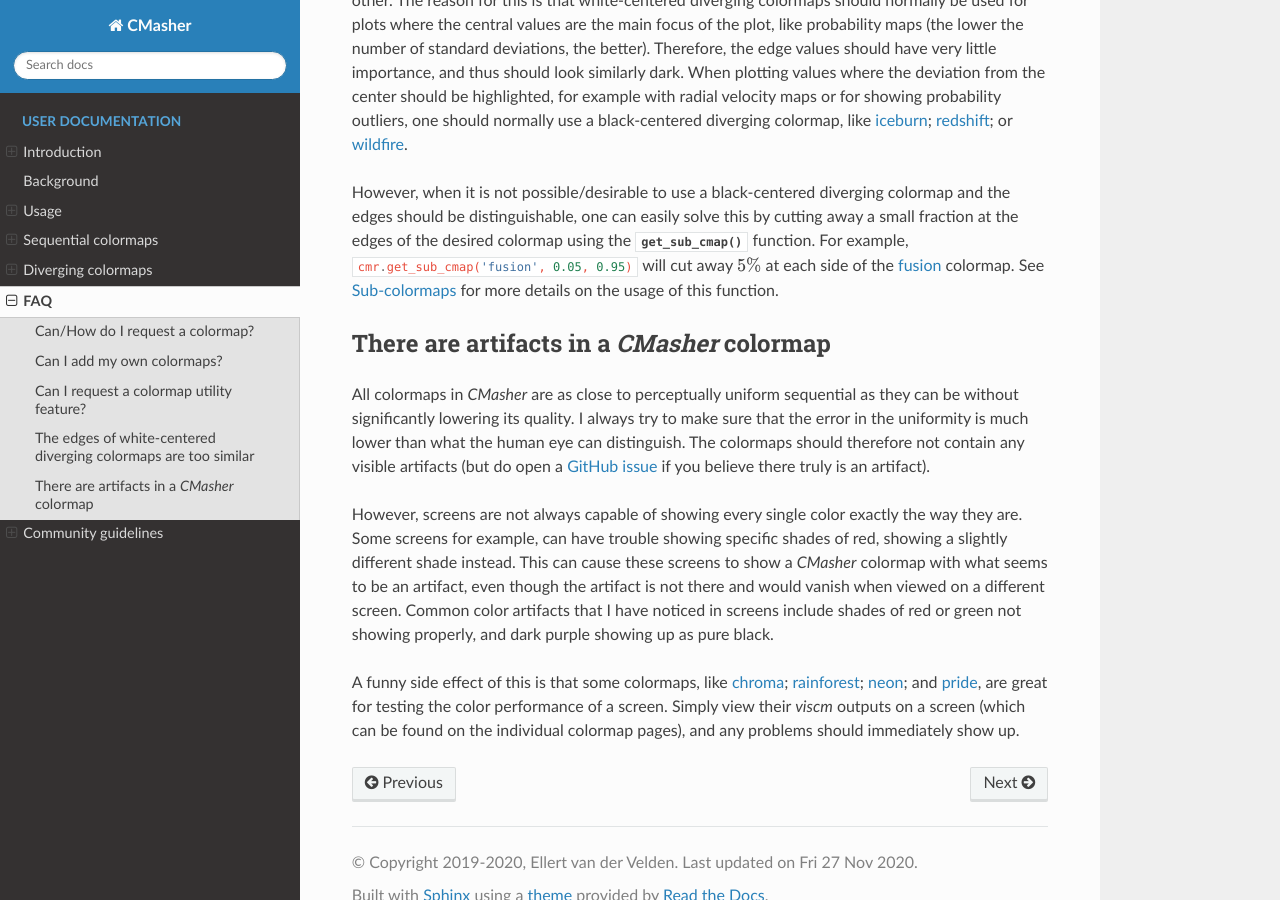
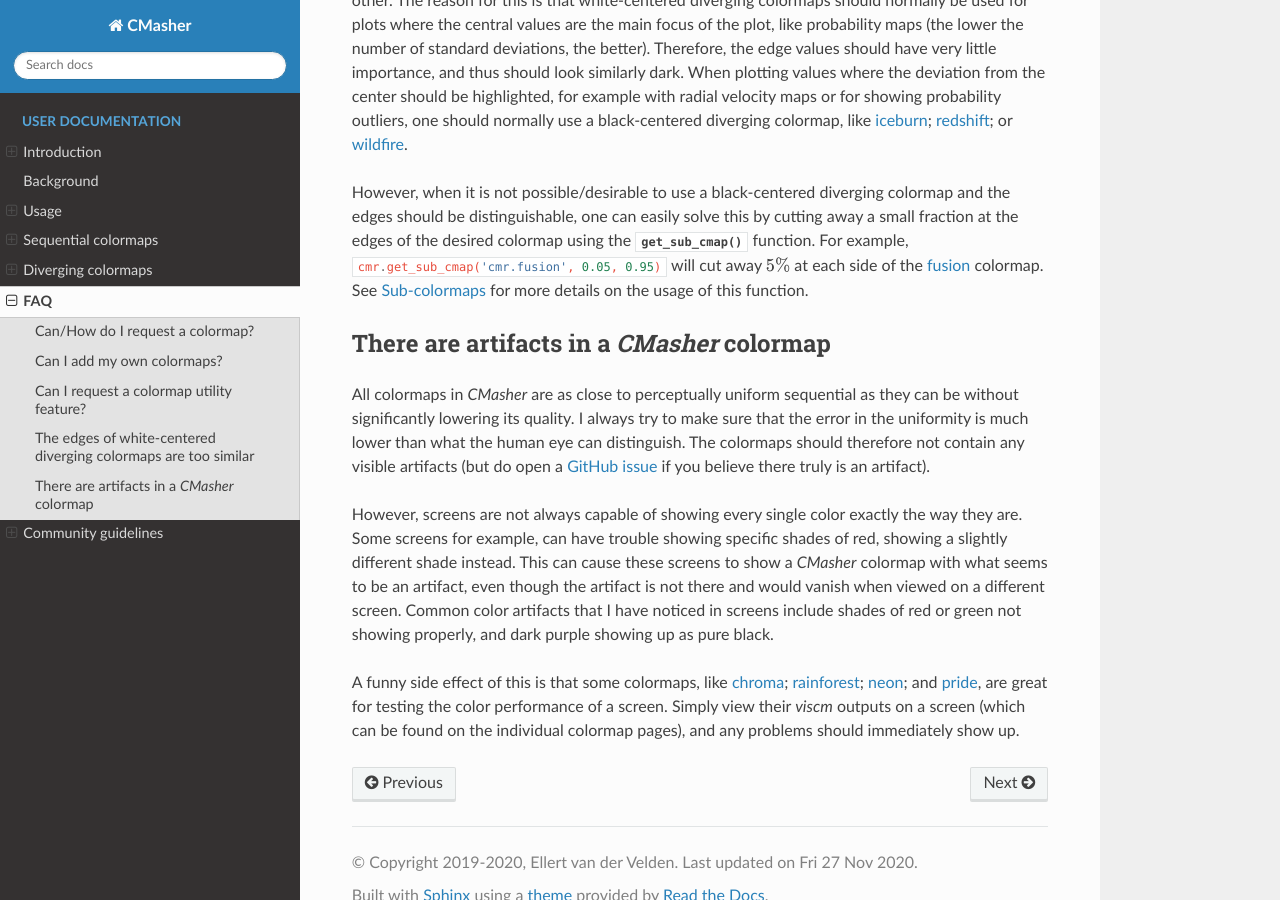
Before and after one commit to 1313e/CMasher, a Sphinx documentation site: the page built from docs/source/user/FAQ.rst, in a window 1280 px wide and 900 px high, scrolled down 954 px. Built offline with Sphinx 7.4.7 and the Read the Docs theme 2.0.0, drawn with Linux system fonts in a browser that asks for light colours.

Commit message:
Fixed typo in documentation.

```diff
--- a/docs/source/user/FAQ.rst
+++ b/docs/source/user/FAQ.rst
@@ -35,7 +35,7 @@ Therefore, the edge values should have very little importance, and thus should l
 When plotting values where the deviation from the center should be highlighted, for example with radial velocity maps or for showing probability outliers, one should normally use a black-centered diverging colormap, like :ref:`iceburn`; :ref:`redshift`; or :ref:`wildfire`.
 
 However, when it is not possible/desirable to use a black-centered diverging colormap and the edges should be distinguishable, one can easily solve this by cutting away a small fraction at the edges of the desired colormap using the :func:`~cmasher.get_sub_cmap` function.
-For example, :pycode:`cmr.get_sub_cmap('fusion', 0.05, 0.95)` will cut away :math:`5\%` at each side of the :ref:`fusion` colormap.
+For example, :pycode:`cmr.get_sub_cmap('cmr.fusion', 0.05, 0.95)` will cut away :math:`5\%` at each side of the :ref:`fusion` colormap.
 See :ref:`sub_colormaps` for more details on the usage of this function.
 
 
```
